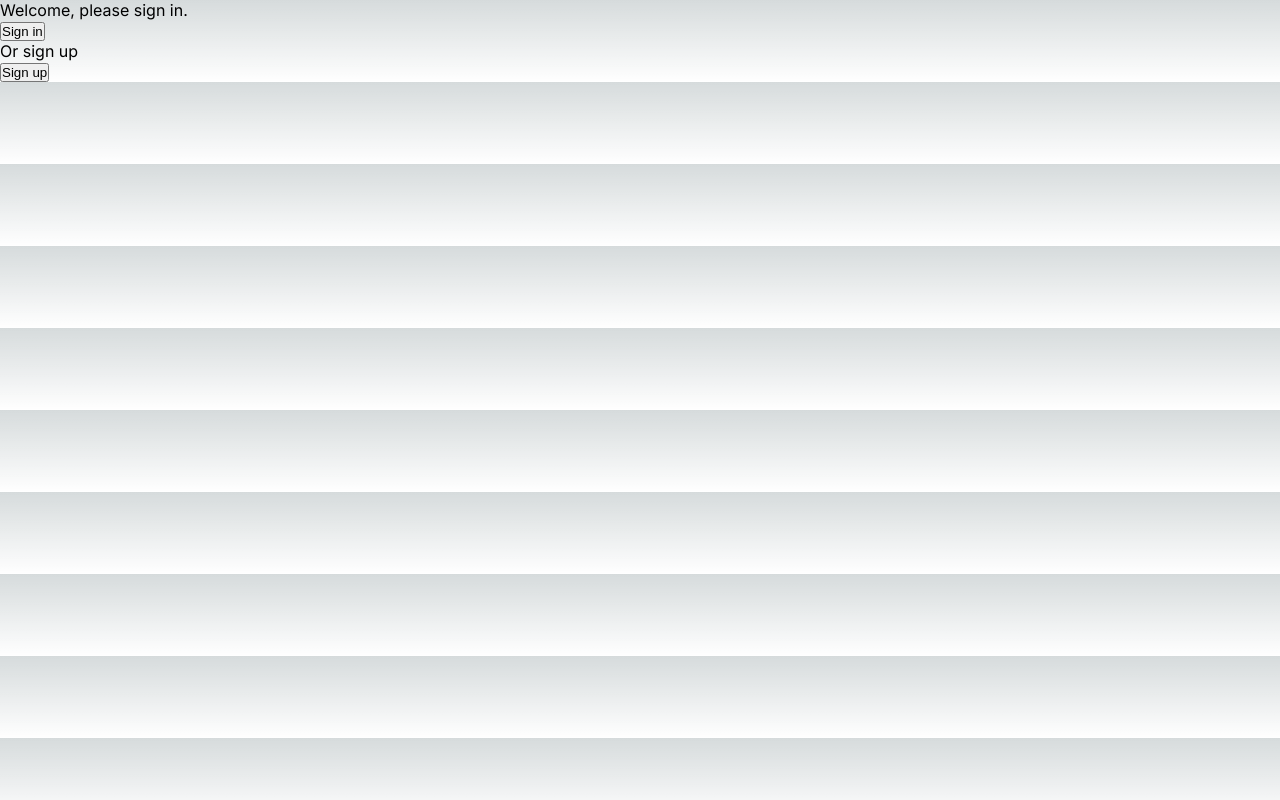
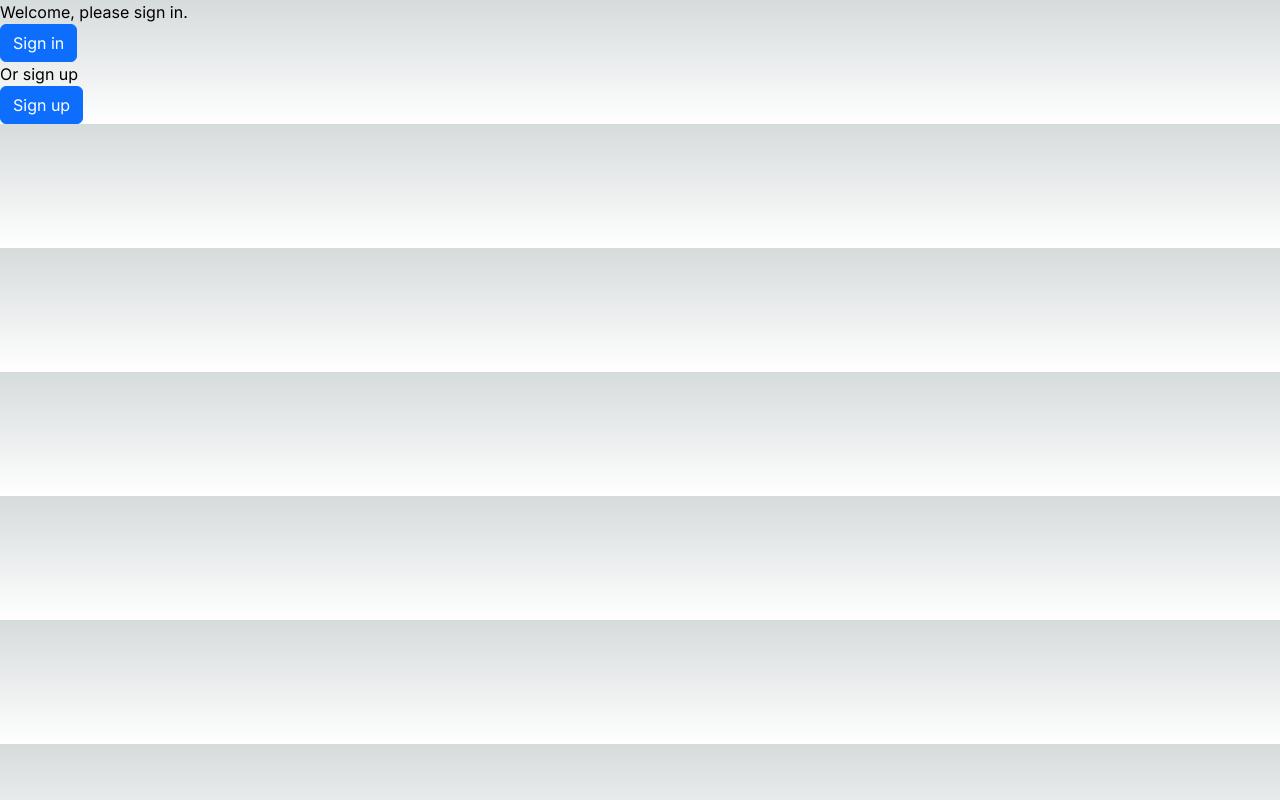
Before and after one commit to AA25/hotel-app, a Next.js app: page / in a window 1280 px wide. Built offline with nearby package versions, Linux system fonts and the light colour scheme; no server answers; what aws-amplify would draw is missing.

Commit message:
Added bootstrap react

```diff
--- a/package.json
+++ b/package.json
@@ -11,8 +11,10 @@
   "dependencies": {
     "@aws-amplify/adapter-nextjs": "^1.2.1",
     "aws-amplify": "^6.3.4",
+    "bootstrap": "^5.3.3",
     "next": "14.2.3",
     "react": "^18",
+    "react-bootstrap": "^2.10.2",
     "react-dom": "^18"
   },
   "devDependencies": {
--- a/src/app/globals.css
+++ b/src/app/globals.css
@@ -1,3 +1,5 @@
+@import "~bootstrap/dist/css/bootstrap.min.css";
+
 :root {
   --max-width: 1100px;
   --border-radius: 12px;
--- a/src/app/page.tsx
+++ b/src/app/page.tsx
@@ -1,5 +1,6 @@
 import styles from "./page.module.css";
 import Link from "next/link";
+import { Button } from "react-bootstrap";
 
 export default function Home() {
   return (
@@ -8,13 +9,13 @@
               Welcome, please sign in.
           </div>
           <Link href="/auth/login">
-              <button> Sign in </button>
+              <Button> Sign in </Button>
           </Link>
           <div>
               Or sign up
           </div>
           <Link href="/auth/signup">
-              <button> Sign up</button>
+              <Button> Sign up</Button>
           </Link>
       </main>
   );
```
Also changed, not shown: 1 other file (tests, documents, lock files or other folders).
